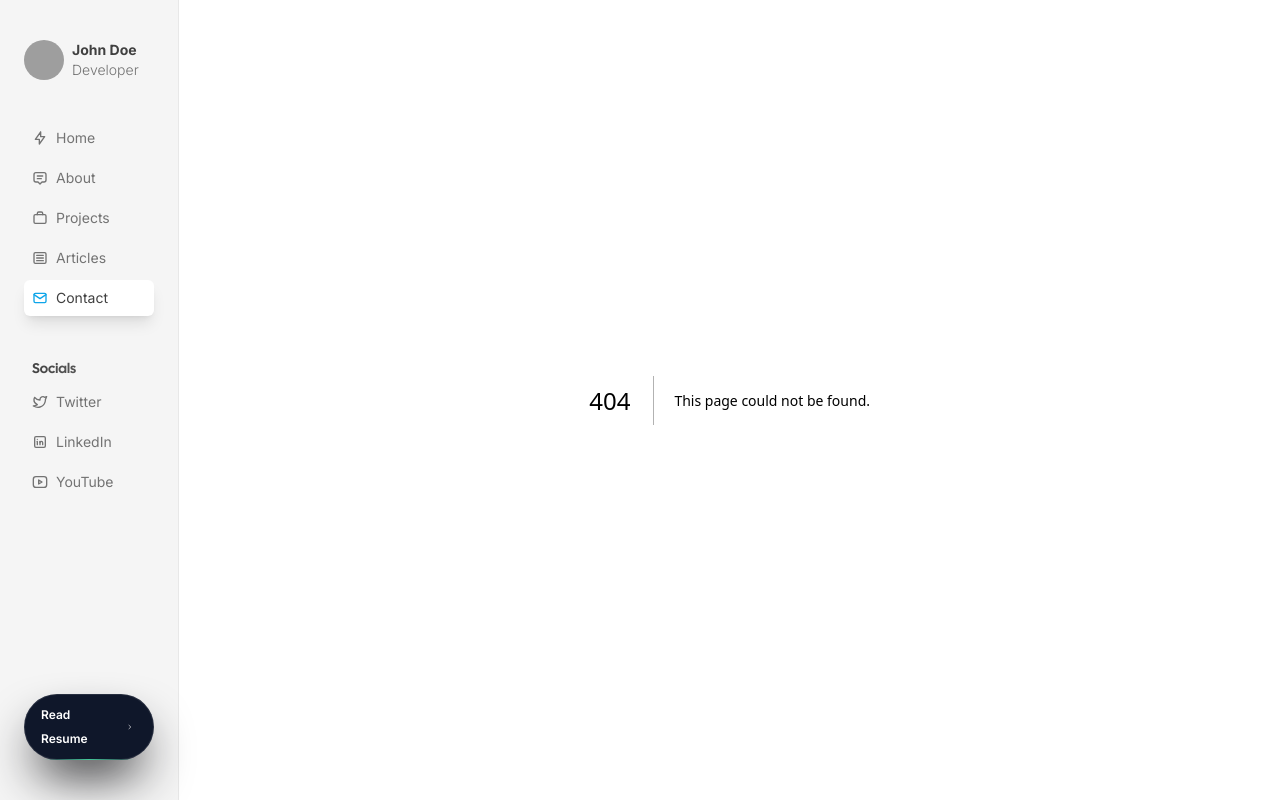
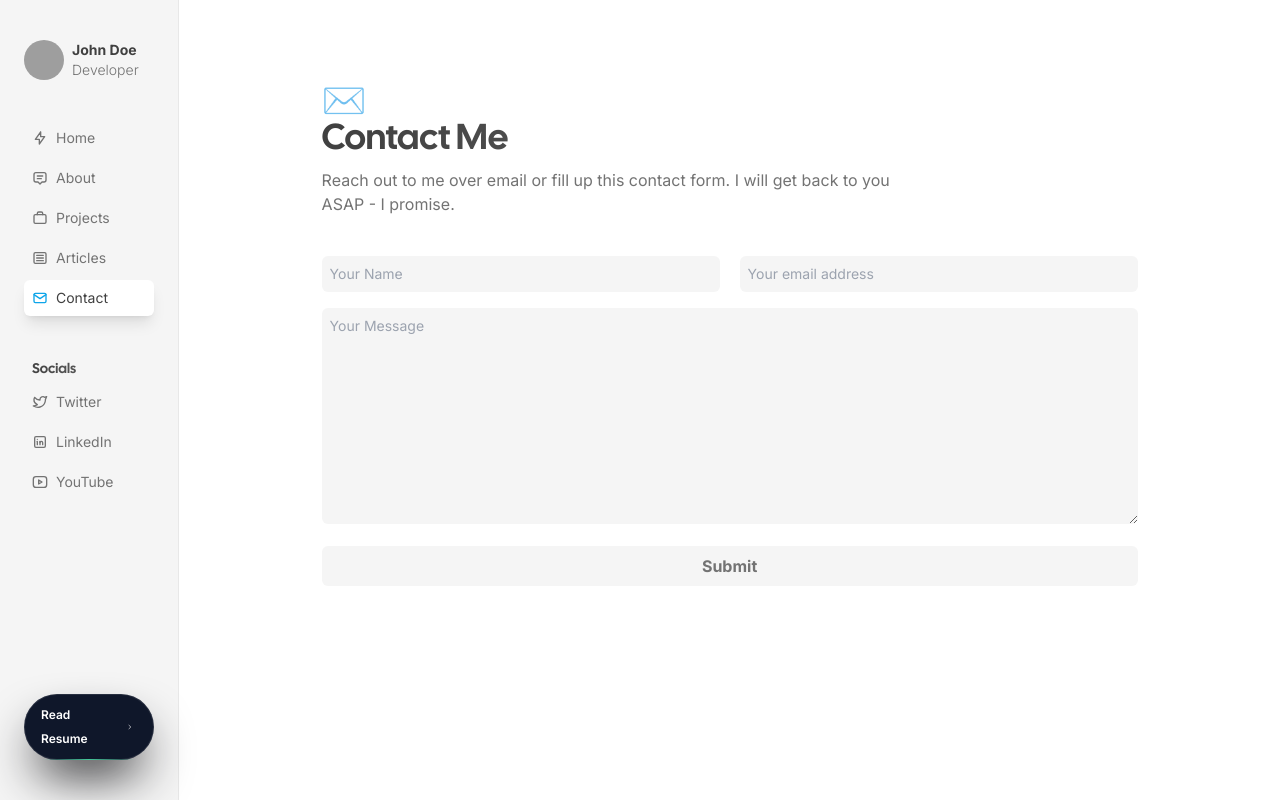
Before and after one commit to manuarora700/sidefolio, a Next.js app: page /contact in a window 1280 px wide. Before the commit this address had no page. Built offline with nearby package versions, Linux system fonts and the light colour scheme; grey boxes are pictures that could not be loaded.

Commit message:
add: contact form

```diff
--- /dev/null
+++ b/src/app/contact/page.tsx
@@ -0,0 +1,28 @@
+import { Contact } from "@/components/Contact";
+import { Container } from "@/components/Container";
+import { Heading } from "@/components/Heading";
+import { Highlight } from "@/components/Highlight";
+import { Paragraph } from "@/components/Paragraph";
+import { Products } from "@/components/Products";
+import { Metadata } from "next";
+import Image from "next/image";
+
+export const metadata: Metadata = {
+  title: "Contact | John Doe",
+  description:
+    "John Doe is a developer, writer and speaker. He is a digital nomad and travels around the world while working remotely.",
+};
+
+export default function Projects() {
+  return (
+    <Container>
+      <span className="text-4xl">✉️</span>
+      <Heading className="font-black mb-2">Contact Me</Heading>
+      <Paragraph className="mb-10 max-w-xl">
+        Reach out to me over email or fill up this contact form. I will get back
+        to you ASAP - I promise.{" "}
+      </Paragraph>
+      <Contact />
+    </Container>
+  );
+}
--- /dev/null
+++ b/src/components/Contact.tsx
@@ -0,0 +1,85 @@
+"use client";
+import React, { useState } from "react";
+
+const defaultFormState = {
+  name: {
+    value: "",
+    error: "",
+  },
+  email: {
+    value: "",
+    error: "",
+  },
+  message: {
+    value: "",
+    error: "",
+  },
+};
+export const Contact = () => {
+  const [formData, setFormData] = useState(defaultFormState);
+
+  const handleSubmit = (e: any) => {
+    e.preventDefault();
+    // Write your submit logic here
+    console.log(formData);
+  };
+  return (
+    <form className="form" onSubmit={handleSubmit}>
+      <div className="flex flex-col md:flex-row justify-between gap-5">
+        <input
+          type="text"
+          placeholder="Your Name"
+          className="bg-neutral-100 focus:outline-none focus:ring-2 focus:ring-neutral-200 px-2 py-2 rounded-md text-sm text-neutral-700 w-full"
+          value={formData.name.value}
+          onChange={(e) => {
+            setFormData({
+              ...formData,
+              name: {
+                value: e.target.value,
+                error: "",
+              },
+            });
+          }}
+        />
+        <input
+          type="email"
+          placeholder="Your email address"
+          className="bg-neutral-100 focus:outline-none focus:ring-2 focus:ring-neutral-200 px-2 py-2 rounded-md text-sm text-neutral-700 w-full"
+          value={formData.email.value}
+          onChange={(e) => {
+            setFormData({
+              ...formData,
+              email: {
+                value: e.target.value,
+                error: "",
+              },
+            });
+          }}
+        />
+      </div>
+      <div>
+        <textarea
+          placeholder="Your Message"
+          rows={10}
+          className="bg-neutral-100 focus:outline-none focus:ring-2 focus:ring-neutral-200 px-2 mt-4 py-2 rounded-md text-sm text-neutral-700 w-full"
+          value={formData.message.value}
+          onChange={(e) => {
+            setFormData({
+              ...formData,
+              message: {
+                value: e.target.value,
+                error: "",
+              },
+            });
+          }}
+        />
+      </div>
+      <button
+        className="w-full px-2 py-2 mt-4 bg-neutral-100 rounded-md font-bold text-neutral-500"
+        type="submit"
+      >
+        Submit{" "}
+      </button>
+    </form>
+  );
+};
```
